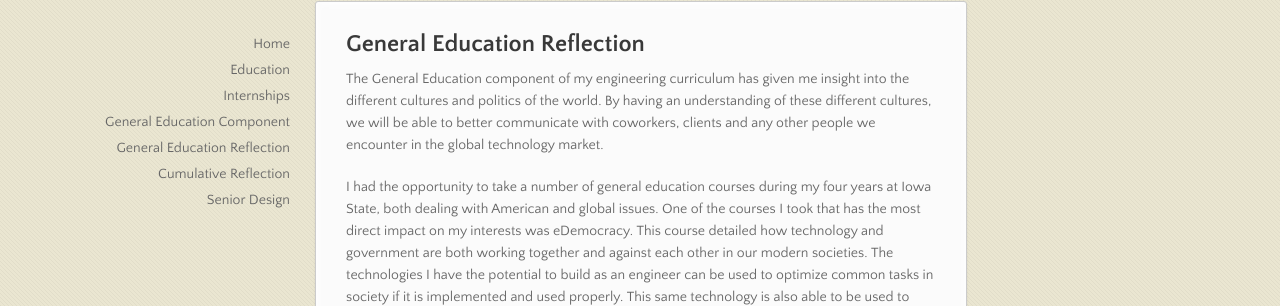
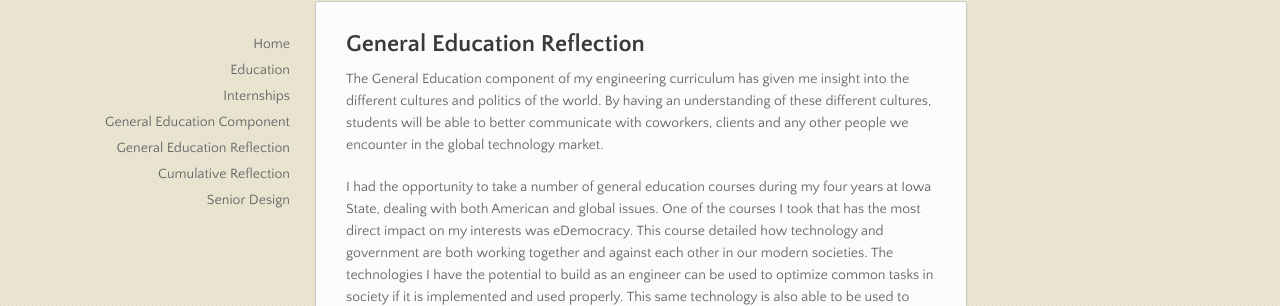
Before and after one commit to breber/school, a Jekyll site: the page built from _posts/2012-10-04-GeneralEducationReflection.md, in a window 1280 px wide. Shown: the part 189-495 px from the top of the page. Built offline with Jekyll 4.4.1, drawn with Linux system fonts in a browser that asks for light colours; Markdown is read by kramdown in place of the engine named in the settings; some of the changed text lies outside the part shown.

Commit message:
Fix some wording

```diff
--- a/_posts/2012-10-04-GeneralEducationReflection.md
+++ b/_posts/2012-10-04-GeneralEducationReflection.md
@@ -7,9 +7,9 @@ category: general
 
 ## General Education Reflection
 
-The General Education component of my engineering curriculum has given me insight into the different cultures and politics of the world. By having an understanding of these different cultures, we will be able to better communicate with coworkers, clients and any other people we encounter in the global technology market.
+The General Education component of my engineering curriculum has given me insight into the different cultures and politics of the world. By having an understanding of these different cultures, students will be able to better communicate with coworkers, clients and any other people we encounter in the global technology market.
 
-I had the opportunity to take a number of general education courses during my four years at Iowa State, both dealing with American and global issues. One of the courses I took that has the most direct impact on my interests was eDemocracy. This course detailed how technology and government are both working together and against each other in our modern societies. The technologies I have the potential to build as an engineer can be used to optimize common tasks in society if it is implemented and used properly. This same technology is also able to be used to wreak havoc in a society if it is used improperly or in a way that is harmful to others. This course opened my eyes to this possibility, and will have an impact on how I work on both designing and implementing new technologies.
+I had the opportunity to take a number of general education courses during my four years at Iowa State, dealing with both American and global issues. One of the courses I took that has the most direct impact on my interests was eDemocracy. This course detailed how technology and government are both working together and against each other in our modern societies. The technologies I have the potential to build as an engineer can be used to optimize common tasks in society if it is implemented and used properly. This same technology is also able to be used to wreak havoc in a society if it is used improperly or in a way that is harmful to others. This course opened my eyes to this possibility, and will have an impact on how I work on both designing and implementing new technologies.
 
 The other courses in my general education component serve to introduce me to other cultures. They not only introduce me to other nationalities, but also to other religions. All of these courses will make my experience working in industry go more smoothly and efficiently.
 
```
Also changed, not shown: _posts/2010-08-08-ThomsonReuters2010.md (+1 -1 lines), _posts/2011-08-08-Garmin2011.md (+1 -1 lines), _posts/2012-04-28-Maverick.md (+1 -1 lines), _posts/2012-05-05-CS309.md (+1 -1 lines).
